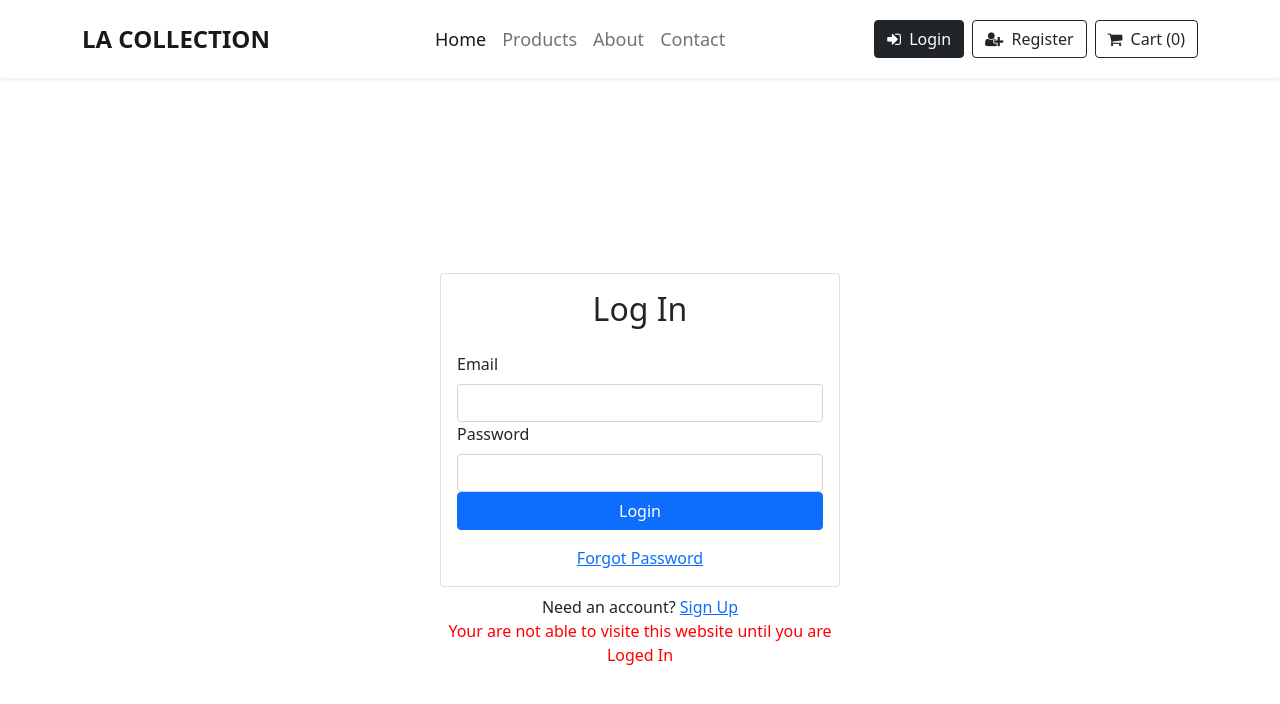
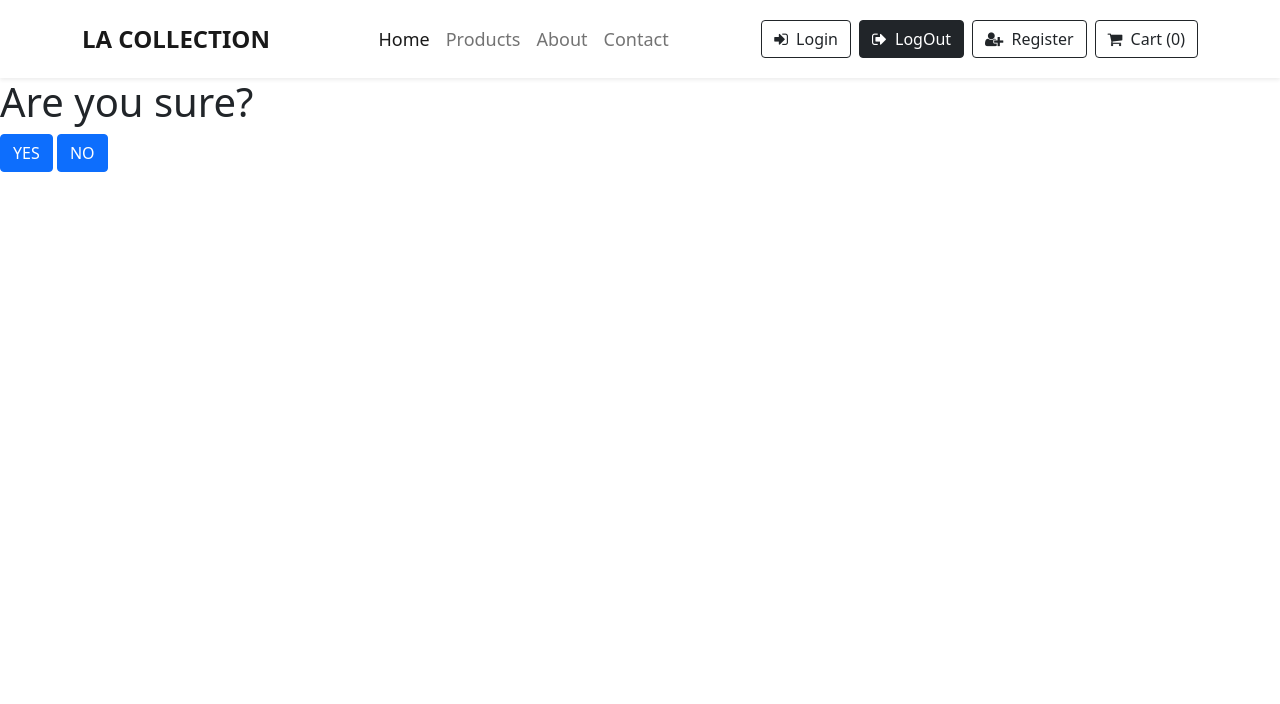
Before and after one commit to apurbu-sarder-apu/emart, a React (Create React App) app: page /logout in a window 1280 px wide. Before the commit this address led to /login. Shown: the top 704 px of the page. Built offline with nearby package versions, Linux system fonts and the light colour scheme; no server answers.

Commit message:
login & logout

```diff
--- a/src/App.js
+++ b/src/App.js
@@ -7,6 +7,7 @@ import Product from './component/Product';
 import Cart from './component/Cart';
 import Signup from './component/Signup';
 import Login from './component/Login';
+import Logout from './component/Logout';
 import { AuthProvider } from './component/context/AuthContext';
 import PrivateRoute from './component/PrivateRoute';
 
@@ -22,6 +23,7 @@ function App() {
         <PrivateRoute exact path="/cart" component={Cart}/>
         <Route exact path="/signup" component={Signup}/>
         <Route exact path="/login" component={Login}/>
+        <Route exact path="/logout" component={Logout}/>
         <Redirect from="/" to="/cart"/>
 
 
--- a/src/component/Login.js
+++ b/src/component/Login.js
@@ -1,34 +1,49 @@
-import React, { useRef, useState } from "react"
+import React, {useState} from "react";
+import {auth} from ".././firebase";
+import { onAuthStateChanged, signInWithEmailAndPassword, signOut } from "firebase/auth";
 import { Form, Button, Card, Alert } from "react-bootstrap";
-import { useAuth } from "./context/AuthContext";
-import { Link, useHistory } from "react-router-dom"
+import { Link, useHistory } from "react-router-dom";
 import { Container } from "reactstrap";
 
 
 export default function Login() {
-    const emailRef = useRef()
-    const passwordRef = useRef()
-    const login = useAuth()
-    const [error, setError ] = useState("")
+
+    const [error, setError] = useState("")
     const [loading, setLoading] = useState(false)
     const history = useHistory()
+    const [email, setEmail] = useState('');
+    const [password, setPassword] = useState('');
+    const [user, setUser] = useState({});
 
 
-    async function handleSubmit(e) {
-        e.preventDefault();
+      // This is onAuthStateChanged
+
+  onAuthStateChanged(auth, (currentUser) => {
+    setUser(currentUser);
+  })
 
 
-        try {
+const login = async (e) => {
+    e.preventDefault();
+    try{
         setError("")
         setLoading(true)
-            await login(emailRef.current.value, passwordRef.current.value)
+        const user = signInWithEmailAndPassword(auth, email, password)
         history.push("/")
-        } catch {
-            setError('Failed to login')
+        console.log(user);
+    } catch(error) {
+        alert(error.message)
     }
     setLoading(false)
+}
 
+
+//Logout
+const logout = async (e) => {
+    e.preventDefault();
+    await signOut(auth);
   }
+
 
     return (
         <>
@@ -39,16 +54,18 @@ export default function Login() {
             <Card.Body>
                 <h2 className="text-center mb-4">Log In</h2>
                 {error && <Alert variant="danger">{error}</Alert>}
-                <Form onSubmit={handleSubmit}>
+                <Form>
                     <Form.Group id="email">
                         <Form.Label>Email</Form.Label>
-                        <Form.Control type="email" ref={emailRef} required />
+                        <Form.Control type="email" value={email} onChange={(e) => {setEmail(e.target.value)}} required />
                     </Form.Group>
                     <Form.Group id="password">
                         <Form.Label>Password</Form.Label>
-                        <Form.Control type="password" ref={passwordRef} required />
+                        <Form.Control type="password" value={password} onChange={(e) => {setPassword(e.target.value)}}
+                         required />
                     </Form.Group>
-                    <Button disabled={loading} className="w-100" type="submit">Login</Button>
+                    <Button disabled={loading} onClick={login} className="w-100" type="submit">Login</Button>
+
                 </Form>
                 <div className="w-100 text-center mt-3">
                     <Link to="/forgot-password">Forgot Password</Link>
--- /dev/null
+++ b/src/component/Logout.js
@@ -0,0 +1,33 @@
+import React, {useState} from "react";
+import {auth} from ".././firebase";
+import { onAuthStateChanged, signOut } from "firebase/auth";
+import { Button } from "react-bootstrap";
+
+
+
+
+export default function Logout(){
+
+        const [user, setUser] = useState({});
+
+  // This is onAuthStateChanged
+
+  onAuthStateChanged(auth, (currentUser) => {
+    setUser(currentUser);
+  })
+
+    const logout = async (e) => {
+        e.preventDefault();
+        await signOut(auth);
+      }
+
+      return(
+          <>
+            <div>
+            <h1>Are you sure?</h1>
+                <Button onClick={logout} className="login_logout">YES</Button> <Button>NO</Button>
+            </div>
+
+          </>
+      )
+}
--- a/src/component/Navbar.jsx
+++ b/src/component/Navbar.jsx
@@ -36,15 +36,19 @@ const Navbar = () => {
                         </ul>
                         <div className="buttons">
                             <NavLink to="/login" className="btn btn-outline-dark">
-                                <i className='fa fa-sign-in me-1 '/> Login
+                                <i className='fa fa-sign-in me-1 ' /> Login
+                            </NavLink>
+
+                            <NavLink to="/logout" className="btn btn-outline-dark ms-2">
+                                <i className='fa fa-sign-out me-1 ' /> LogOut
                             </NavLink>
 
                             <NavLink to="/signup" className="btn btn-outline-dark ms-2">
-                                <i className='fa fa-user-plus me-1 '/> Register
+                                <i className='fa fa-user-plus me-1 ' /> Register
                             </NavLink>
 
                             <NavLink to="/cart" className="btn btn-outline-dark ms-2">
-                                <i className='fa fa-shopping-cart me-1'/> Cart ({state.length})
+                                <i className='fa fa-shopping-cart me-1' /> Cart ({state.length})
                             </NavLink>
                         </div>
                     </div>
```
Also changed, not shown: src/component/Signup.js (+0 -82 lines). Lines whose indentation alone changed are shown as unchanged.
